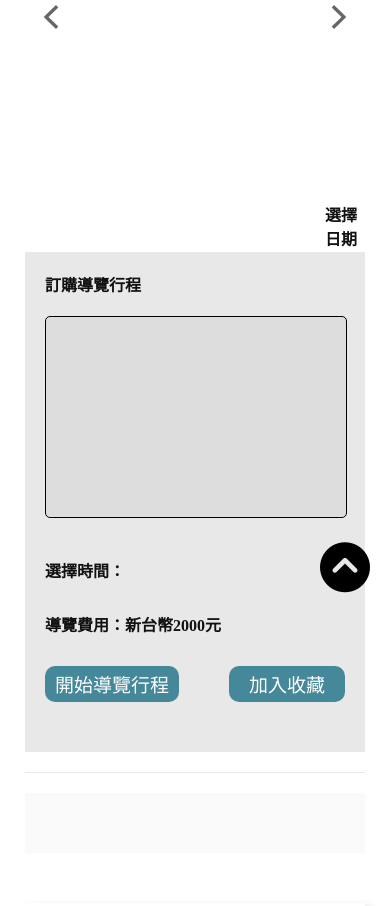
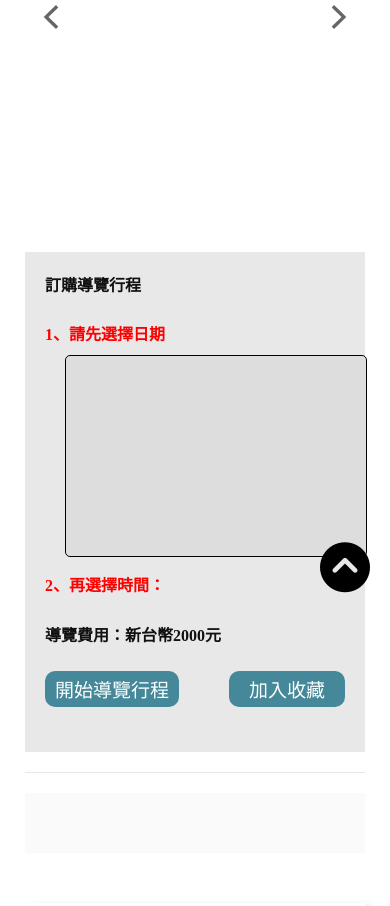
Before and after one commit to xboxertony/taipei-day-trip-website, a Python web app: template templates/attraction.html in a window 390 px wide. Shown: the part 232-1138 px from the top of the page. Run offline with Jinja, Linux system fonts and the light colour scheme; the template is opened without the code that fills it, so the values that code supplies are empty; some libraries are stand-ins or nearby versions.

Commit message:
修正日曆css

```diff
--- a/static/css/attraction.css
+++ b/static/css/attraction.css
@@ -2,7 +2,7 @@
   width: 1200px;
   display: flex;
   justify-content: space-between;
-  align-items: stretch;
+  align-items: center;
   margin: auto;
   padding: 20px 0;
   border-bottom: 1px solid #e8e8e8;
--- a/static/css/calendar.css
+++ b/static/css/calendar.css
@@ -36,7 +36,7 @@
     overflow-y: scroll;
     position: absolute;
     top: -10px;
-    right: 0;
+    right: -20px;
     border: 1px solid black;
     border-radius: 5px;
     background-color: #ddd;
@@ -49,13 +49,27 @@
 .select_date.light{
     background-color: orange;
 }
+#select_date_word{
+    position: absolute;
+    left: 320px;
+    top: -50px;
+    color: red;
+}
+#select_time_word{
+    color: red;
+}
 @media screen and (max-width: 1200px) {
     #schedule_table{
         position: relative;
     }
 }
-#select_date_word{
-    position: absolute;
-    left: 300px;
-    top: -50px;
+@media screen and (max-width: 1200px){
+    #select_date_word{
+        position: relative;
+        top: 0;
+        left: 0;
+    }
+    #schedule_table{
+        transform: translateY(20px);
+    }
 }
--- a/templates/attraction.html
+++ b/templates/attraction.html
@@ -36,7 +36,7 @@
         <p class="form_title">訂購導覽行程</p>
         <!-- <p>以此景點為中心的一日行程，帶你探索城市角落故事</p> -->
         <div id="select_date">
-          <p id="select_date_word" class="form_title">選擇日期</p>
+          <p id="select_date_word" class="form_title">1、請先選擇日期</p>
           <div id="big_table">
             <div id="schedule_table"></div>
           </div>
@@ -45,7 +45,7 @@
           <p id="error_date"></p> -->
         </div>
         <div id="select_time">
-          <label for="" class="form_title">選擇時間：</label>
+          <label for="" class="form_title" id="select_time_word">2、再選擇時間：</label>
           <label>
             <input type="radio" id="up_time" name="time" checked />
             <span>上半天</span>
```
